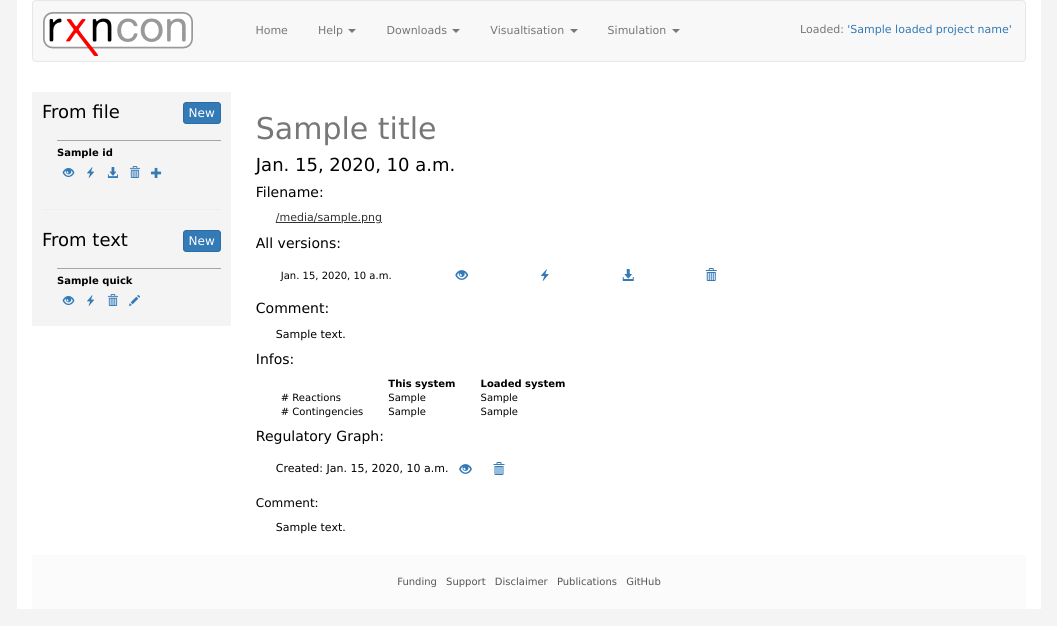
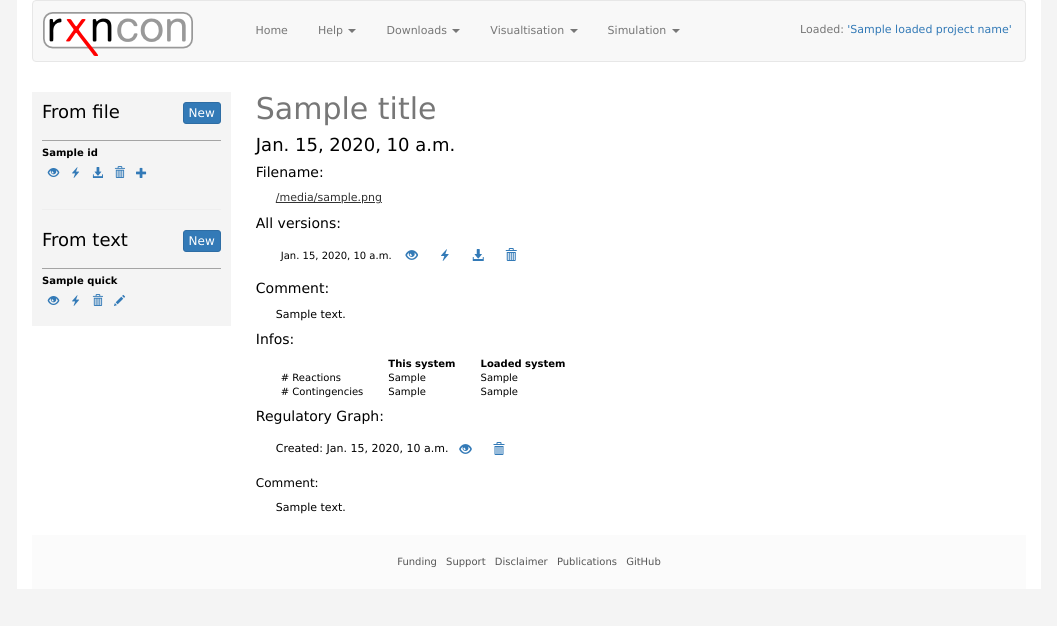
Before and after one commit to rxncon/workbench, a Django app: template src/templates/file_detail.html in a window 1280 px wide. Shown: the top 626 px of the page, without its empty margins (111-1168 px from the left). Run offline with Django 3.2, Linux system fonts and the light colour scheme; the template is opened without the code that fills it: most values are stand-ins (such as "Sample title", 1, 10 or a date in 2020); some libraries are stand-ins or nearby versions.

Commit message:
styling, todo

```diff
--- a/src/fileTree/models.py
+++ b/src/fileTree/models.py
@@ -50,10 +50,12 @@ class File(models.Model):
         return media_root+"/%s" %(self.file)
 
     def delete_file_from_harddisk(self):
+        # TODO: test if works in dockers
         path = self.get_absolute_path()
         os.remove(path)
 
     def delete_project_from_harddisk(self):
+        # TODO: test if works in dockers
         path = self.get_absolute_path()
         path = os.path.dirname(path)
         shutil.rmtree(path)
--- a/src/static/css/base.css
+++ b/src/static/css/base.css
@@ -165,7 +165,7 @@ margin-bottom: 18px;
 
 
 .list_row {
-		padding-left: 15px;
+		/*padding-left: 15px;*/
 
 }
 
@@ -200,6 +200,10 @@ h4.caption {
 	/*padding-right: 15px;*/
 /*}*/
 
+.detail_header h2{
+	margin-top: 0;
+}
+
 .detail_content .project_name{
 	font-size: 11px;
 	text-decoration: underline;
@@ -214,6 +218,9 @@ h4.caption {
 
 .detail_content tr{
 	text-indent: 25px;
+
+}.detail_content .btn-group{
+	text-indent: 0;
 }
 
 .detail_content ul {
@@ -226,6 +233,9 @@ h4.caption {
 	text-align: justify;
 }
 
+.compare_button{
+	margin: 5px;
+}
 /* ~~ Dieser gruppierte Selektor gibt die Listen im .content-Bereich an. ~~ */
 /*.content ul, .content ol {*/
 	/*padding: 0 15px 15px 40px; !* Diese Auffüllung setzt die rechte Auffüllung in der obigen Regel für Überschriften und Absätze fort. Die Auffüllung wurde unten für den Abstand zwischen anderen Elementen in den Listen und links für den Einzug platziert. Sie können die Werte nach Bedarf ändern. *!*/
@@ -311,3 +321,7 @@ h4.caption {
 .index img{
 	float: right;
 }
+
+.index h1{
+	margin-top: 0;
+}
```
Also changed, not shown: src/templates/file_detail.html (+0 -16 lines), src/db.sqlite3, 1 other file.
